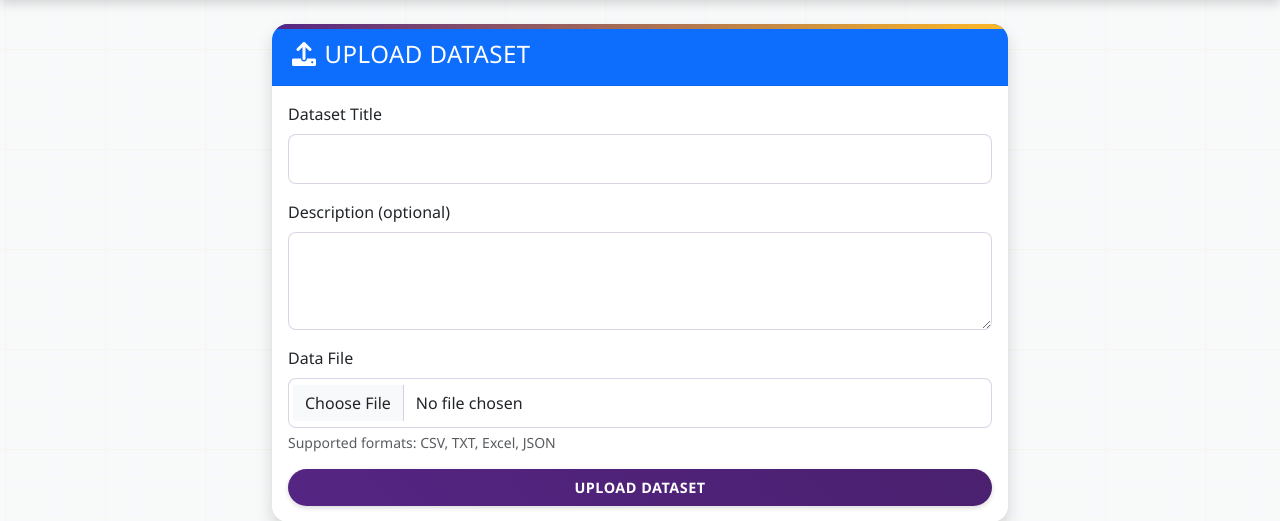
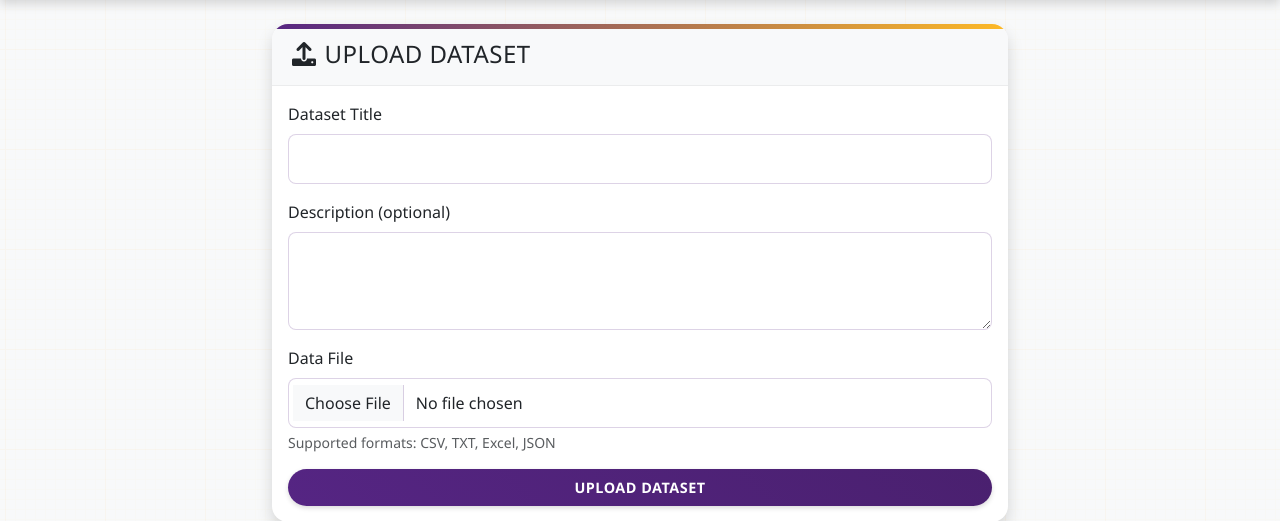
Before and after one commit to ziyusteve/CITS5505-AgileWebDev-GroupProject, a Flask app: page /datasets/upload in a window 1280 px wide. Shown: the part 56-577 px from the top of the page. Run offline with Flask 3, Linux system fonts and the light colour scheme; a user stored in the database is signed in; some libraries are stand-ins or nearby versions.

Commit message:
in the same theme

```diff
--- a/app/templates/datasets/upload.html
+++ b/app/templates/datasets/upload.html
@@ -6,7 +6,7 @@
 <div class="row justify-content-center">
     <div class="col-md-8">
         <div class="card shadow">
-            <div class="card-header bg-primary text-white">
+            <div class="card-header">
                 <h4 class="mb-0"><i class="fas fa-upload me-2"></i>Upload Dataset</h4>
             </div>
             <div class="card-body">
```
